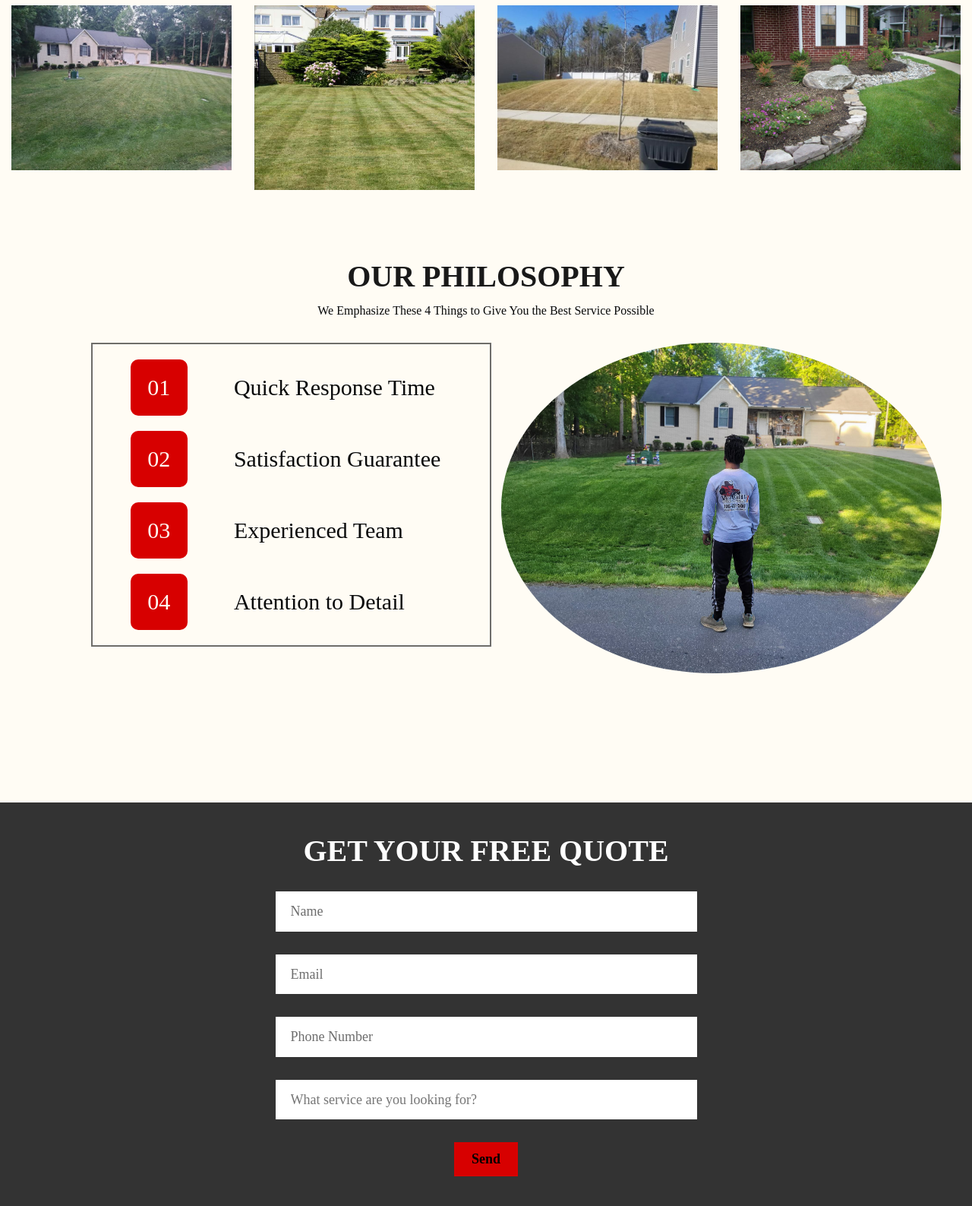
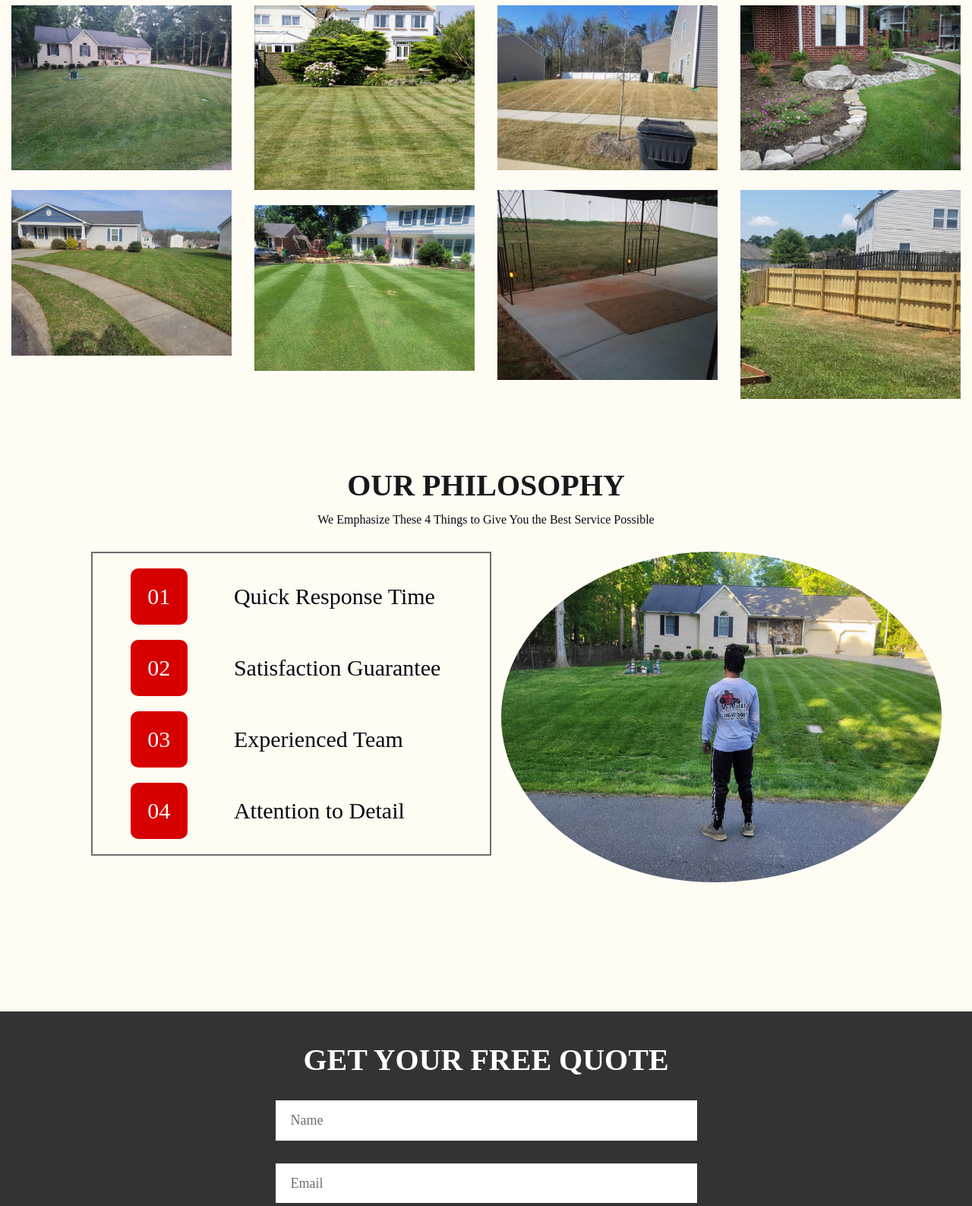
Before and after one commit to quadgeter/Wright-1, a Flask app: page / in a window 1280 px wide. Shown: the part 3272-4859 px from the top of the page at 76% size. Run offline with Flask 3, Linux system fonts and the light colour scheme; some libraries are stand-ins or nearby versions.

Commit message:
images added

```diff
--- a/app.py
+++ b/app.py
@@ -19,7 +19,7 @@ def home():
         from email.mime.text import MIMEText
         from email.mime.multipart import MIMEMultipart
 
-        text = f"""============\nCustomer Lead Generated From https://quadgeter.github.io/Wright-1/\n==============\nCustomer Name: {cust_name}\nCustomer Email: {cust_email}\nCustomer Phone: {cust_phone}\nService Message: {message}\n=========="""
+        text = f"""============\nCustomer Lead Generated From https://wright1contractors.com/\n==============\nCustomer Name: {cust_name}\nCustomer Email: {cust_email}\nCustomer Phone: {cust_phone}\nService Message: {message}\n=========="""
 
         msg = MIMEMultipart()
         msg['Subject'] = "Customer Lead"
--- a/templates/index.html
+++ b/templates/index.html
@@ -237,6 +237,20 @@
                      <div><img src="{{ url_for('static', filename='imgs/hero3.jpg') }}" class="image_3"></div>
                   </div>
                </div>
+               <div class="row">
+                  <div class="col-sm-3">
+                     <div><img src="{{ url_for('static', filename='imgs/work1.jpg') }}" class="image_3"></div>
+                  </div>
+                  <div class="col-sm-3" style="padding-top:20px;">
+                     <div><img src="{{ url_for('static', filename='imgs/work2.jpg') }}" class="image_3"></div>
+                  </div>
+                  <div class="col-sm-3">
+                     <div><img style="max-height:250px;" src="{{ url_for('static', filename='imgs/work3.jpg') }}" class="image_3"></div>
+                  </div>
+                  <div class="col-sm-3">
+                     <div><img style="max-height:275px;" src="{{ url_for('static', filename='imgs/work4.jpg') }}" class="image_3"></div>
+                  </div>
+               </div>
             </div>
          </div>
       </div>
```
Also changed, not shown: static/imgs/work1.jpg (added), static/imgs/work2.jpg (added), static/imgs/work3.jpg (added), static/imgs/work4.jpg (added).
